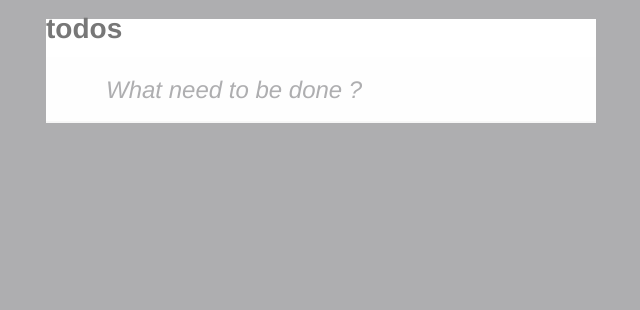
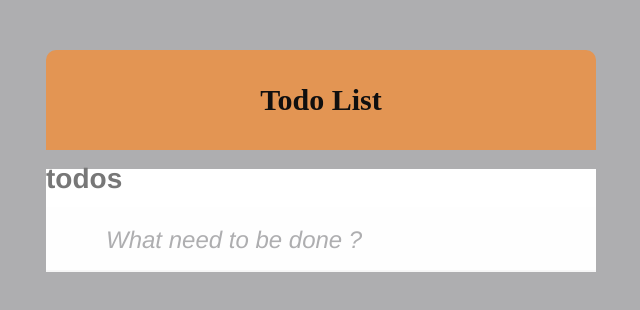
Before and after one commit to Shaghayegh-93/TodoApp, a React (Create React App) app: page / in a window 1280 px wide. Shown: the top 310 px of the page, without its empty margins (319-959 px from the left). Built offline with nearby package versions, Linux system fonts and the light colour scheme; a web font is replaced by a local one.

Commit message:
add header

```diff
--- a/src/App.js
+++ b/src/App.js
@@ -5,6 +5,9 @@ import TodoApp from "./components/TodoApp";
 function App() {
   return (
     <TodoListProvider>
+      <div className="TodoHeader">
+        <h1>Todo List</h1>
+      </div>
       <TodoApp />
     </TodoListProvider>
   );
```
